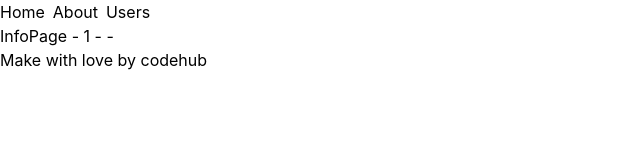
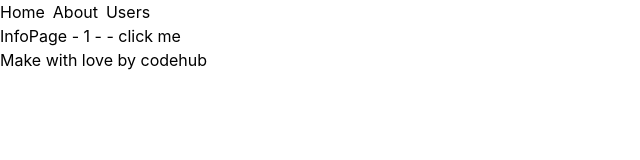
Before and after one commit to chelchel29/react-crash-course, a React (Vite) app: page /users/1 in a window 1280 px wide. Shown: the top 160 px of the page, without its empty margins (0-640 px from the left). Built offline with nearby package versions, Linux system fonts and the light colour scheme.

Commit message:
navigate

```diff
--- a/src/pages/InfoPage.tsx
+++ b/src/pages/InfoPage.tsx
@@ -1,14 +1,19 @@
-import React from "react";
-import { useParams, useSearchParams } from "react-router";
+import { useNavigate, useParams, useSearchParams } from "react-router";
 
 function InfoPage() {
   const { id } = useParams();
   const [serarchParams] = useSearchParams();
   const query = serarchParams.get("query");
   const key = serarchParams.get("key");
+
+  const navigate = useNavigate();
+  const navigateToHome = () => {
+    navigate("/");
+  };
   return (
     <div>
       InfoPage - {id} - {query} - {key}
+      <button onClick={navigateToHome}>click me</button>
     </div>
   );
 }
```
